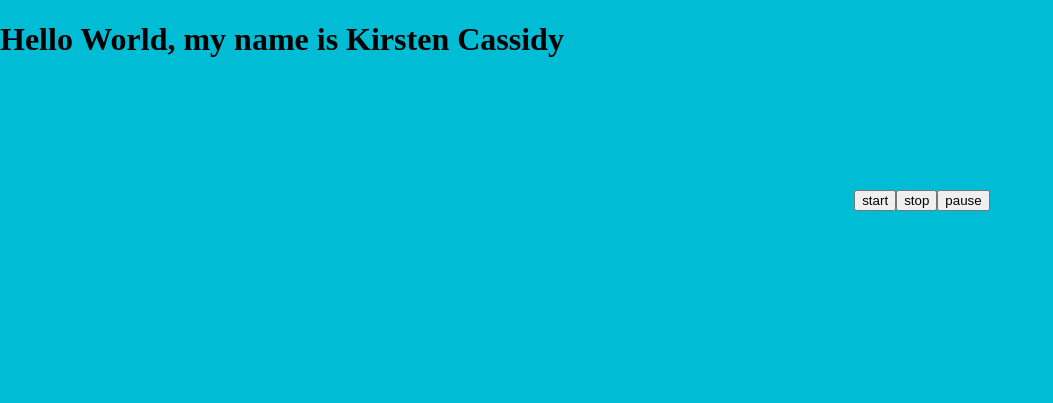
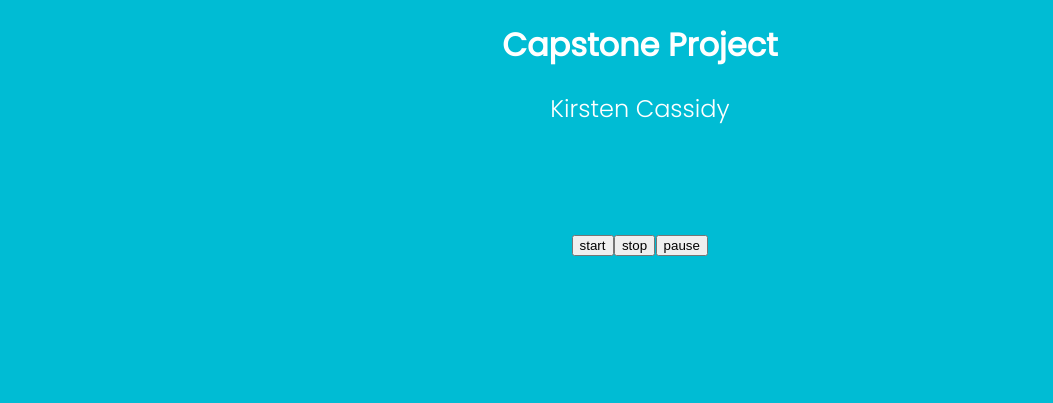
Before and after one commit to mantismamita/Capstone, a plain HTML site: page app/index.html in a window 1280 px wide. Shown: the whole page, without its empty margins (0-1053 px from the left). Drawn offline with Linux system fonts and the light colour scheme.

Commit message:
adds styles to app and changes version numbers

```diff
--- a/app/assets/style.css
+++ b/app/assets/style.css
@@ -2,6 +2,20 @@ body {
   background: #00BCD4;
   margin: 0 auto;
   display: flex;
+  font-family: 'Poppins', sans-serif;
+  color: white;
+}
+.container {
+  max-width: 960px;
+  margin: 0 auto;
+}
+
+h1, h2 {
+  text-align: center;
+}
+
+h2 {
+  font-weight: 300;
 }
 
 #app {
@@ -10,5 +24,5 @@ body {
   display: flex;
   justify-content: space-evenly;
   align-items: center;
-  height: 400px;
+  height: 200px;
 }
--- a/app/index.html
+++ b/app/index.html
@@ -4,11 +4,15 @@
   <meta charset="UTF-8">
   <meta name="viewport" content="width=device-width, initial-scale=1.0">
   <link rel="stylesheet" href="assets/style.css">
+  <link href="https://fonts.googleapis.com/css2?family=Poppins:wght@300;400" rel="stylesheet">
   <title>Hello Timer</title>
 </head>
 <body>
-  <h1>Hello World, my name is Kirsten Cassidy</h1>
-  <div id="app"></div>
+  <div class="container">
+    <h1>Capstone Project</h1>
+    <h2>Kirsten Cassidy</h2>
+    <div id="app"></div>
+  </div>
   <script src="assets/app.js"></script>
 </body>
 </html>
```
Also changed, not shown: 3 other files.
